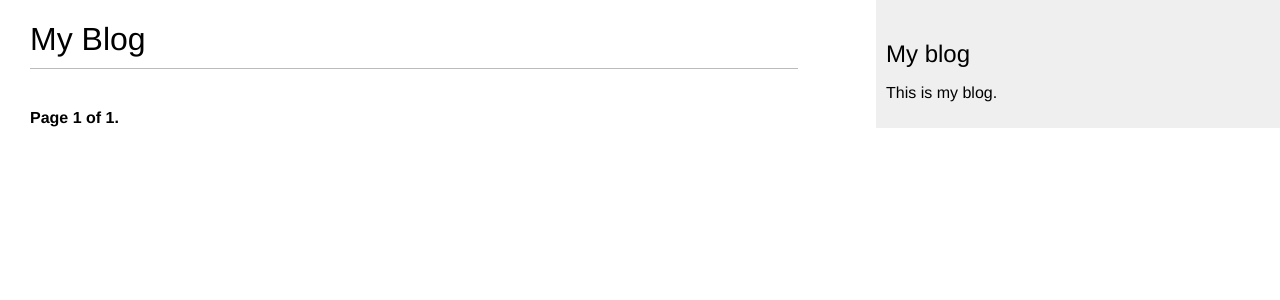
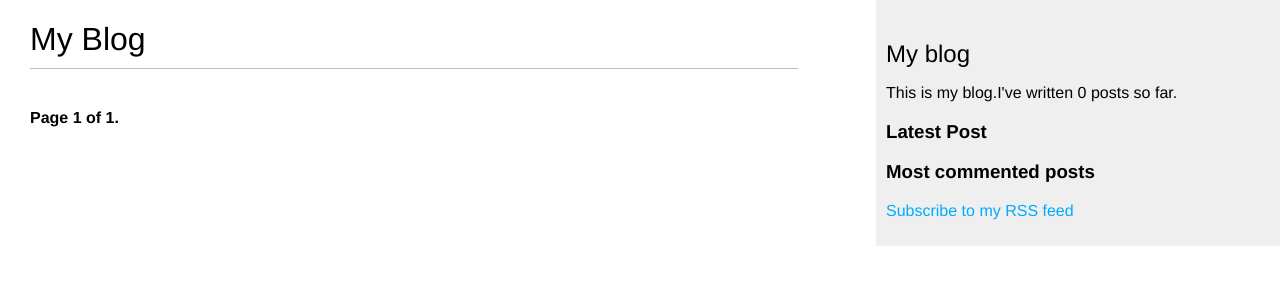
Before and after one commit to bhuwanpandeya/lockdown, a Django app: page /blog/ in a window 1280 px wide. Shown: the top 300 px of the page. Run offline with Django 3.2, Linux system fonts and the light colour scheme; data that the repository does not hold is empty.

Commit message:
New feature like sitemaps and web feed

```diff
--- a/blog/models.py
+++ b/blog/models.py
@@ -2,6 +2,7 @@ from django.db import models
 from django.utils import timezone
 from django.urls import reverse
 from django.contrib.auth.models import User
+from taggit.managers import TaggableManager
 
 
 class PublishedManager(models.Manager):
@@ -28,8 +29,9 @@ class Post(models.Model):
                               choices=STATUS_CHOICES,
                               default='draft')
 
-    objects = models.Manager() # The default manager.
-    published = PublishedManager() # Our custom manager.
+    objects = models.Manager()  # The default manager.
+    published = PublishedManager()  # Our custom manager.
+    tags = TaggableManager()
 
     class Meta:
         ordering = ('-publish',)
@@ -42,3 +44,19 @@ class Post(models.Model):
                        args=[self.publish.year,
                              self.publish.month,
                              self.publish.day, self.slug])
+
+
+class Comment(models.Model):
+    post = models.ForeignKey(Post, on_delete=models.CASCADE, related_name="comments")
+    name = models.CharField(max_length=25)
+    email = models.EmailField()
+    body = models.TextField()
+    created = models.DateTimeField(auto_now_add=True)
+    updated = models.DateTimeField(auto_now=True)
+    active = models.BooleanField(default=True)
+
+    class Meta:
+        ordering = ('-created',)
+
+    def __str__(self):
+        return f"comment by {self.name} on {self.post}"
--- a/blog/templates/blog/base.html
+++ b/blog/templates/blog/base.html
@@ -1,4 +1,5 @@
 {% load static %}
+{% load blog_tags %}
 <!DOCTYPE html>
 <html>
 <head>
@@ -12,7 +13,21 @@
 </div>
 <div id="sidebar">
     <h2>My blog</h2>
-    <p>This is my blog.</p>
+    <p>This is my blog.I've written {% total_posts %} posts so far.</p>
+    <h3>Latest Post</h3>
+    {% show_latest_post 3 %}
+    <h3>Most commented posts</h3>
+    {% get_most_commented_posts as most_commented_posts %}
+    <ul>
+        {% for post in most_commented_posts %}
+            <li>
+                <a href="{{ post.get_absolute_url }}">{{ post.title }}</a>
+            </li>
+        {% endfor %}
+    </ul>
+    <p>
+        <a href="{% url "blog:post_feed" %}">Subscribe to my RSS feed</a>
+    </p>
 </div>
 </body>
 </html>
--- /dev/null
+++ b/blog/templates/blog/post/latest_posts.html
@@ -0,0 +1,7 @@
+<ul>
+    {% for post in latest_posts %}
+        <li>
+            <a href="{{ post.get_absolute_url }} ">{{ post.title }}</a>
+        </li>
+    {% endfor %}
+</ul>
--- a/blog/templates/blog/post/list.html
+++ b/blog/templates/blog/post/list.html
@@ -1,19 +1,31 @@
 {% extends "blog/base.html" %}
-
+{% load blog_tags %}
 {% block title %}My Blog{% endblock %}
 
 {% block content %}
     <h1>My Blog</h1>
+    {% if tag %}
+        <h2>Posts tagged with "{{ tag.name }}"</h2>
+    {% endif %}
     {% for post in posts %}
         <h2>
             <a href="{{ post.get_absolute_url }}">
                 {{ post.title }}
             </a>
         </h2>
+        <p class="tags">
+            Tags:
+            {% for tag in post.tags.all %}
+                <a href="{% url "blog:post_list_by_tag" tag.slug %}">
+                    {{ tag.name }}
+                </a>
+                {% if not forloop.last %}, {% endif %}
+            {% endfor %}
+        </p>
         <p class="date">
             Published {{ post.publish }} by {{ post.author }}
         </p>
-    {{ post.body|truncatewords:30|linebreaks }}
+        {{ post.body|markdown|truncatewords_html:30 }}
     {% endfor %}
-  {% include "pagination.html" with page=page_obj %}
+    {% include "pagination.html" with page=posts %}
 {% endblock %}
--- a/blog/templates/blog/post/share.html
+++ b/blog/templates/blog/post/share.html
@@ -1,7 +1,5 @@
 {% extends "blog/base.html" %}
 {% load static %}
-Enhancing Your Blog with Advanced Features
-[ 46 ]
 {% block title %}Share a post{% endblock %}
 {% block content %}
     {% if sent %}
--- /dev/null
+++ b/blog/templatetags/blog_tags.py
@@ -0,0 +1,30 @@
+from django import template
+from django.db.models import Count
+from django.utils.safestring import mark_safe
+import markdown
+from ..models import Post
+
+register = template.Library()
+
+
+@register.simple_tag
+def total_posts():
+    return Post.published.count()
+
+
+@register.inclusion_tag('blog/post/latest_posts.html')
+def show_latest_post(count=5):
+    latest_posts = Post.published.order_by('-publish')[:count]
+    return {'latest_posts': latest_posts}
+
+
+@register.simple_tag
+def get_most_commented_posts(count=5):
+    return Post.published.annotate(
+        total_comments=Count('comments')
+    ).order_by('-total_comments')[:count]
+
+
+@register.filter(name='markdown')
+def markdown_format(text):
+    return mark_safe(markdown.markdown(text))
--- a/blog/urls.py
+++ b/blog/urls.py
@@ -1,13 +1,17 @@
 from django.urls import path
+from .feeds import LatestPostsfeed
 from . import views
 
 app_name = 'blog'
 
 urlpatterns = [
-    path('', views.PostListView.as_view(), name='post_list'),
+    path('', views.post_list, name='post_list'),
     path('<int:year>/<int:month>/<int:day>/<slug:post>/',
-        views.post_detail,
-        name='post_detail'),
+         views.post_detail,
+         name='post_detail'),
     path('<int:post_id>/share/',
          views.post_share, name='post_share'),
+    path('tag/<slug:tag_slug>/',
+         views.post_list, name='post_list_by_tag'),
+    path('feed/', LatestPostsfeed(), name='post_feed')
 ]
--- a/blog/views.py
+++ b/blog/views.py
@@ -1,15 +1,32 @@
 from django.shortcuts import render, get_object_or_404
-from . models import Post
+from .models import Post, Comment
 from django.views.generic import ListView
-from . forms import EmailPostForm
+from .forms import EmailPostForm, CommentForm
 from django.core.mail import send_mail
+from django.core.paginator import Paginator, EmptyPage, PageNotAnInteger
+from taggit.models import Tag
+from django.db.models import Count
 
 
-class PostListView(ListView):
-    model = Post
-    context_object_name = 'posts'
-    paginate_by = 3
-    template_name = 'blog/post/list.html'
+def post_list(request, tag_slug=None):
+    object_list = Post.published.all()
+    tag = None
+    if tag_slug:
+        tag = get_object_or_404(Tag, slug=tag_slug)
+        object_list = object_list.filter(tags__in=[tag])
+    paginator = Paginator(object_list, 3)  # 3 posts in each page
+    page = request.GET.get('page')
+    try:
+        posts = paginator.page(page)
+    except PageNotAnInteger:
+        posts = paginator.page(1)
+    except EmptyPage:
+        posts = paginator.page(paginator.num_pages)
+    return render(request,
+                  'blog/post/list.html',
+                  {'page': page,
+                   'tag': tag,
+                   'posts': posts})
 
 
 def post_detail(request, year, month, day, post):
@@ -18,9 +35,34 @@ def post_detail(request, year, month, day, post):
                              publish__year=year,
                              publish__month=month,
                              publish__day=day)
+
+    # List of the active comments for the post
+
+    comments = post.comments.filter(active=True)
+
+    new_comment = None
+
+    if request.method == "POST":
+        # A COMMENT was POSTED
+        comment_form = CommentForm(data=request.POST)
+        if comment_form.is_valid():
+            new_comment = comment_form.save(commit=False)
+            new_comment.post = post
+            new_comment.save()
+    else:
+        comment_form = CommentForm()
+    post_tags_ids = post.tags.values_list('id', flat=True)
+    similar_posts = Post.published.filter(tags__in=post_tags_ids) \
+        .exclude(id=post.id)
+
+    similar_posts = similar_posts.annotate(same_tags=Count('tags')).order_by('-same_tags', '-publish')[:4]
     return render(request,
                   'blog/post/detail.html',
-                  {'post': post})
+                  {'post': post,
+                   'comments': comments,
+                   'new_comment': new_comment,
+                   'comment_form': comment_form,
+                   'similar_posts': similar_posts})
 
 
 def post_share(request, post_id):
@@ -43,6 +85,6 @@ def post_share(request, post_id):
     else:
         form = EmailPostForm()
     return render(request, 'blog/post/share.html', {'post': post,
-                                                   'form': form,
+                                                    'form': form,
                                                     'sent': sent
                                                     })
--- a/mysite/settings.py
+++ b/mysite/settings.py
@@ -27,6 +27,7 @@ DEBUG = True
 ALLOWED_HOSTS = []
 
 # Application definition
+SITE_ID = 1
 
 INSTALLED_APPS = [
     'django.contrib.admin',
@@ -35,7 +36,10 @@ INSTALLED_APPS = [
     'django.contrib.sessions',
     'django.contrib.messages',
     'django.contrib.staticfiles',
+    'django.contrib.sites',
+    'django.contrib.sitemaps',
     'blog.apps.BlogConfig',
+    'taggit',
 ]
 
 MIDDLEWARE = [
@@ -98,7 +102,6 @@ AUTH_PASSWORD_VALIDATORS = [
 
 EMAIL_BACKEND = 'django.core.mail.backends.smtp.EmailBackend'
 EMAIL_HOST = 'smtp.gmail.com'
-EMAIL_HOST_USER = 'bbijesh291@gmail.com'
 EMAIL_HOST_USER = 'pythonandjsworld@gmail.com'
 EMAIL_HOST_PASSWORD = 'mytest@123'
 EMAIL_USE_TLS = True
--- a/mysite/urls.py
+++ b/mysite/urls.py
@@ -1,23 +1,14 @@
-"""mysite URL Configuration
-
-The `urlpatterns` list routes URLs to views. For more information please see:
-    https://docs.djangoproject.com/en/3.0/topics/http/urls/
-Examples:
-Function views
-    1. Add an import:  from my_app import views
-    2. Add a URL to urlpatterns:  path('', views.home, name='home')
-Class-based views
-    1. Add an import:  from other_app.views import Home
-    2. Add a URL to urlpatterns:  path('', Home.as_view(), name='home')
-Including another URLconf
-    1. Import the include() function: from django.urls import include, path
-    2. Add a URL to urlpatterns:  path('blog/', include('blog.urls'))
-"""
 from django.contrib import admin
 from django.urls import path, include
+from django.contrib.sitemaps.views import sitemap
+from blog.sitemaps import PostSitemap
+
+sitemaps = {
+    'posts': PostSitemap
+}
 
 urlpatterns = [
     path('admin/', admin.site.urls),
     path('blog/', include('blog.urls', namespace='blog')),
-
+    path('sitemap.xml', sitemap, {'sitemaps': sitemaps}, name='django.contrib.sitemaps.views.sitemap')
 ]
```
Also changed, not shown: blog/admin.py (+7 -1 lines), blog/feeds.py (added, +19 -0 lines), blog/forms.py (+7 -0 lines), blog/sitemaps.py (added, +13 -0 lines), blog/templates/blog/post/detail.html (+35 -1 lines), blog/migrations/0002_comment.py (added), blog/migrations/0003_post_tags.py (added), blog/templatetags/__init__.py (added). Lines whose indentation alone changed are shown as unchanged.
